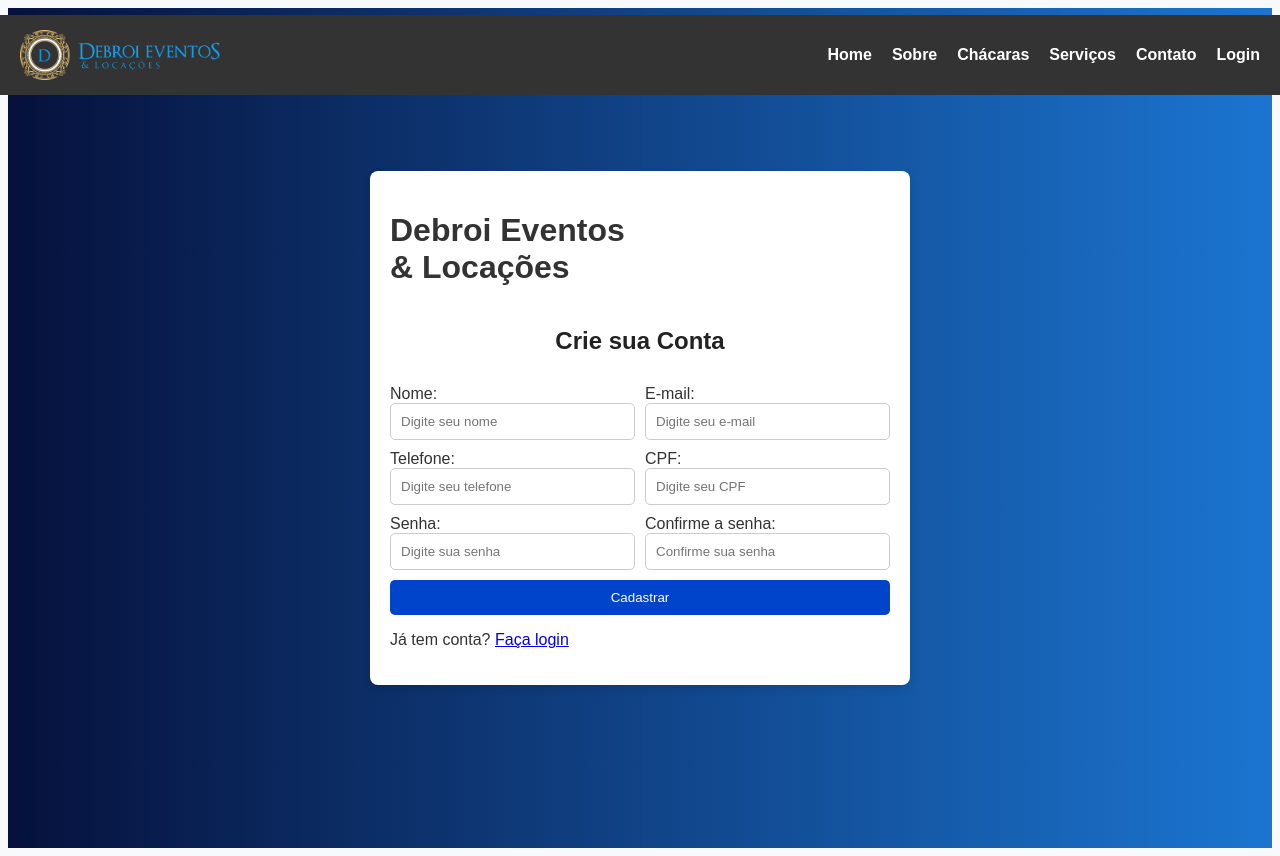
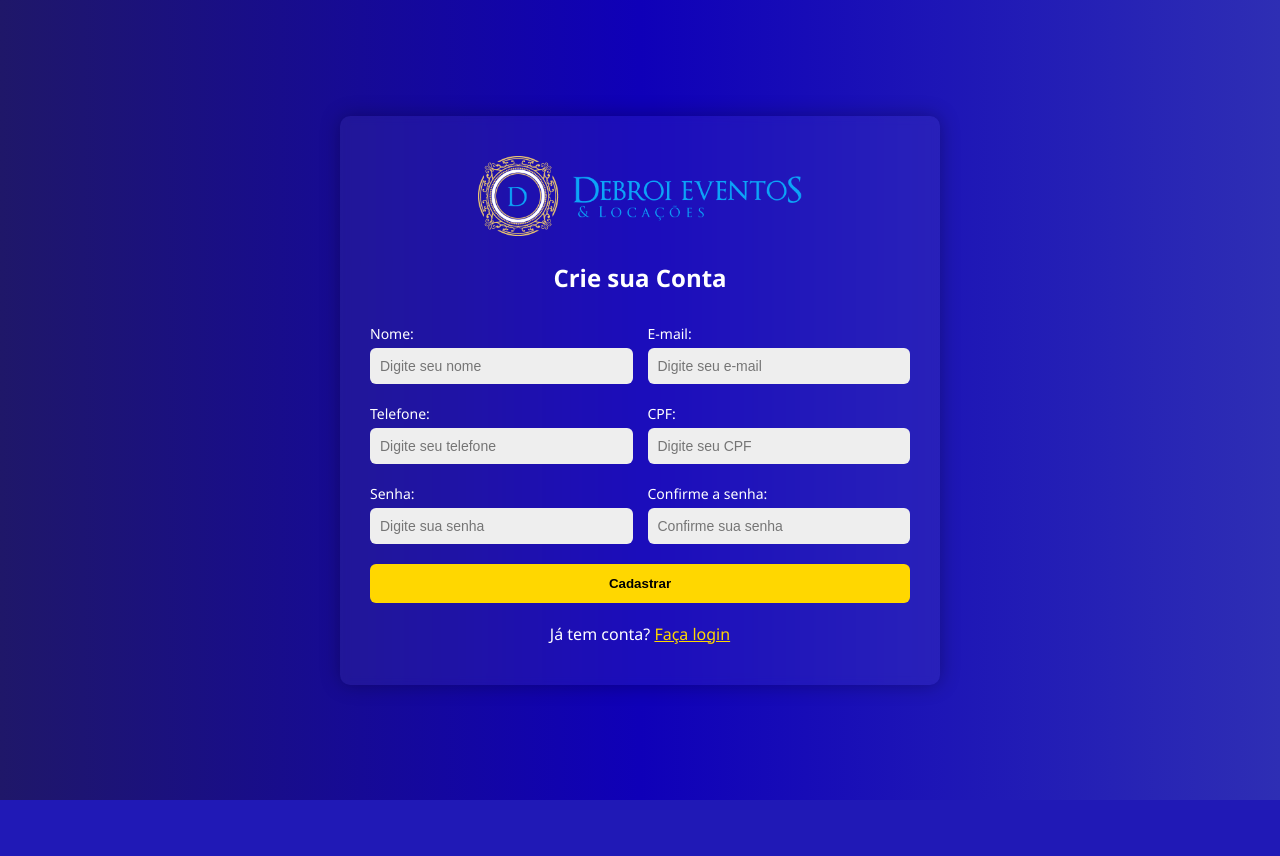
Before and after one commit to FaelDebroi/DebroiEventos, a PHP site: page /html/cadastro.php in a window 1280 px wide. After the commit the page ends 800 px from the top, so only its background shows below. Run offline with PHP 8.4, Linux system fonts and the light colour scheme.

Commit message:
new commit, login, cadastro einfoChacaras

```diff
--- a/desenvolvimento/css/cadastro.css
+++ b/desenvolvimento/css/cadastro.css
@@ -1,67 +1,118 @@
-@import url('/css/global.css');
-
-.navbar {
-    background-color: #333;
-    color: white;
-    padding: 10px 20px;
-    display: flex;
-    justify-content: space-between;
-    align-items: center;
+/* RESET */
+* {
+    margin: 0;
+    padding: 0;
+    box-sizing: border-box;
 }
 
-.navbar ul {
-    list-style: none;
+body {
+    font-family: 'Segoe UI', Arial, sans-serif;
+    background: linear-gradient(to right, #1f1769, #0f00b8, #2e2eb4);
+    /* fundo gradiente escuro */
+    color: white;
+    min-height: 100vh;
     display: flex;
-    gap: 10px;
-}
-
-.navbar ul li {
-    padding: 0 10px;
-}
-
-.navbar ul li a {
-    color: white;
-    text-decoration: none;
+    justify-content: center;
+    align-items: center;
+    padding: 20px;
 }
 
 .container {
-    display: flex;
-    justify-content: center;
-    align-items: center;
-    min-height: 100vh;
-    padding: 20px;
-    background: linear-gradient(90deg, #06113C, #1B75D1);
+    width: 100%;
+    max-width: 600px;
+    background-color: rgba(255, 255, 255, 0.05);
+    /* fundo sutil transparente */
+    padding: 40px 30px;
+    border-radius: 10px;
+    backdrop-filter: blur(5px);
+    box-shadow: 0 0 20px rgba(0, 0, 0, 0.3);
+    text-align: center;
 }
 
-.cadastro-box {
-    width: 100%;
-    max-width: 500px;
-    background: white;
-    padding: 20px;
-    border-radius: 8px;
-    box-shadow: 0 4px 10px rgba(0, 0, 0, 0.1);
+/* Logo */
+.logo img {
+    max-height: 80px;
+    margin-bottom: 20px;
 }
 
+.logo h1 {
+    font-size: 22px;
+    margin-bottom: 10px;
+}
+
+/* Título */
+.container h2 {
+    font-size: 24px;
+    margin-bottom: 30px;
+    color: white;
+}
+
+/* Formulário */
+form {
+    display: flex;
+    flex-direction: column;
+    gap: 20px;
+}
+
+/* Duas colunas */
 .form-row {
     display: flex;
-    gap: 10px;
+    gap: 15px;
     flex-wrap: wrap;
+    justify-content: space-between;
 }
 
 .form-group {
-    flex: 1 1 calc(50% - 10px);
+    flex: 1 1 45%;
     display: flex;
     flex-direction: column;
+    text-align: left;
 }
 
-.p a{
+.form-group label {
+    font-size: 14px;
+    margin-bottom: 5px;
     color: white;
 }
 
-button {
-    width: 100%;
+.form-group input {
+    padding: 10px;
+    border: none;
+    border-radius: 6px;
+    background-color: #eeeeee;
+    color: #333;
+    font-size: 14px;
+    outline: none;
 }
 
+/* Botão */
+button[type="submit"] {
+    background-color: #FFD700;
+    color: black;
+    font-weight: bold;
+    padding: 12px;
+    border: none;
+    border-radius: 6px;
+    cursor: pointer;
+    transition: background-color 0.2s ease;
+}
+
+button[type="submit"]:hover {
+    background-color: #e6c200;
+}
+
+/* Link de login */
+p {
+    margin-top: 20px;
+    color: white;
+}
+
+p a {
+    color: #FFD700;
+    text-decoration: underline;
+}
+
+/* Responsivo */
 @media (max-width: 600px) {
     .form-row {
         flex-direction: column;
--- a/desenvolvimento/css/infoChacaras.css
+++ b/desenvolvimento/css/infoChacaras.css
@@ -1,10 +1,10 @@
 body {
     margin: 0;
     margin-top: 80px;
-    font-family: 'Segoe UI', sans-serif;
     background-color: #2f3ca3;
     color: white;
 }
+
 
 header {
     display: flex;
@@ -26,6 +26,7 @@ nav a {
 }
 
 .container {
+    font-family: 'Segoe UI', sans-serif;
     width: 100%;
     /* ou defina um valor fixo como 1200px */
     max-width: 1200px;
--- a/desenvolvimento/css/login.css
+++ b/desenvolvimento/css/login.css
@@ -30,7 +30,7 @@ html {
 /* Lado do formulário */
 .login-form-side {
     flex: 1;
-    background: linear-gradient(to right, #0f0c29, #302b63, #24243e);
+    background: linear-gradient(to right, #1f1769, #0f00b8, #2e2eb4);
     display: flex;
     flex-direction: column;
     justify-content: center;
--- a/desenvolvimento/html/InfoChacaras.php
+++ b/desenvolvimento/html/InfoChacaras.php
@@ -9,6 +9,7 @@
 </head>
 
 <body>
+
     <header class="menu-fixo">
         <?php include 'menuBarra.php'; ?>
     </header>
@@ -77,7 +78,7 @@
             <a href="#"><img src="https://img.icons8.com/color/48/internet--v1.png" /></a>
             <a href="#"><img src="https://img.icons8.com/fluency/48/instagram-new.png" /></a>
             <a href="#"><img src="https://img.icons8.com/fluency/48/facebook-new.png" /></a>
-            <a href="#"><img src="https://img.icons8.com/color/48/whatsapp.png" /></a>
+            <a href="https://w.app/debroieventos"><img src="https://img.icons8.com/color/48/whatsapp.png" /></a>
         </footer>
     </main>
 </body>
--- a/desenvolvimento/html/cadastro.php
+++ b/desenvolvimento/html/cadastro.php
@@ -1,24 +1,22 @@
 <!DOCTYPE html>
-<html lang="en">
+<html lang="pt-BR">
 
 <head>
     <meta charset="UTF-8">
     <meta name="viewport" content="width=device-width, initial-scale=1.0">
     <title>Cadastro - Debroi Eventos</title>
-    <link rel="stylesheet" href="/css/cadastro.css">
+    <link rel="stylesheet" href="../css/cadastro.css">
 </head>
 
 <body>
-    <header>
-        <?php include 'menuBarra.php'; ?>
-    </header>
+
+
     <div class="container">
-        <div class="cadastro-box">
         <div class="logo">
-                <h1>Debroi Eventos<br><span>& Locações</span></h1>
+            <img src="../img/logoDebroi.png" alt="Logo Debroi Eventos">
         </div>
+        <h2>Crie sua Conta</h2>
         <form id="cadastro-form">
-                <h2>Crie sua Conta</h2>
             <div class="form-row">
                 <div class="form-group">
                     <label for="nome">Nome:</label>
@@ -51,9 +49,9 @@
             </div>
             <button type="submit">Cadastrar</button>
         </form>
-            <p>Já tem conta? <a href="login.html">Faça login</a></p>
+        <p>Já tem conta? <a href="login.php">Faça login</a></p>
     </div>
-    </div>
+
     <script src="/js/cadastro.js"></script>
 </body>
 
--- a/desenvolvimento/html/chacaras.php
+++ b/desenvolvimento/html/chacaras.php
@@ -68,7 +68,6 @@ $Atrativos = implode(", ", $atrativos);
          ?>
 
         <div class="chacara">
-
             <div class="imgChacara">
                 <img href="#" src="<?php echo $Linha["caminho"]?>" class="imagemlogo">
             </div>
--- a/desenvolvimento/html/login.php
+++ b/desenvolvimento/html/login.php
@@ -10,6 +10,9 @@
 
 <body>
     <div class="login-wrapper">
+        <header class="menu-fixo">
+            <?php include 'menuBarra.php'; ?>
+        </header>
         <!-- Lado da Imagem -->
         <div class="login-image">
             <img src="../img/chacarasimg/fortaleza.jpg" alt="Imagem de casamento" />
@@ -29,7 +32,7 @@
                 <input type="password" id="password" placeholder="Digite sua senha" required />
 
                 <button type="submit">Confirmar</button>
-                <p>Não tem conta? <a href="cadastro.html">Crie uma nova!</a></p>
+                <p>Não tem conta? <a href="cadastro.php">Crie uma nova!</a></p>
             </form>
         </div>
     </div>
```
Lines whose indentation alone changed are shown as unchanged.
